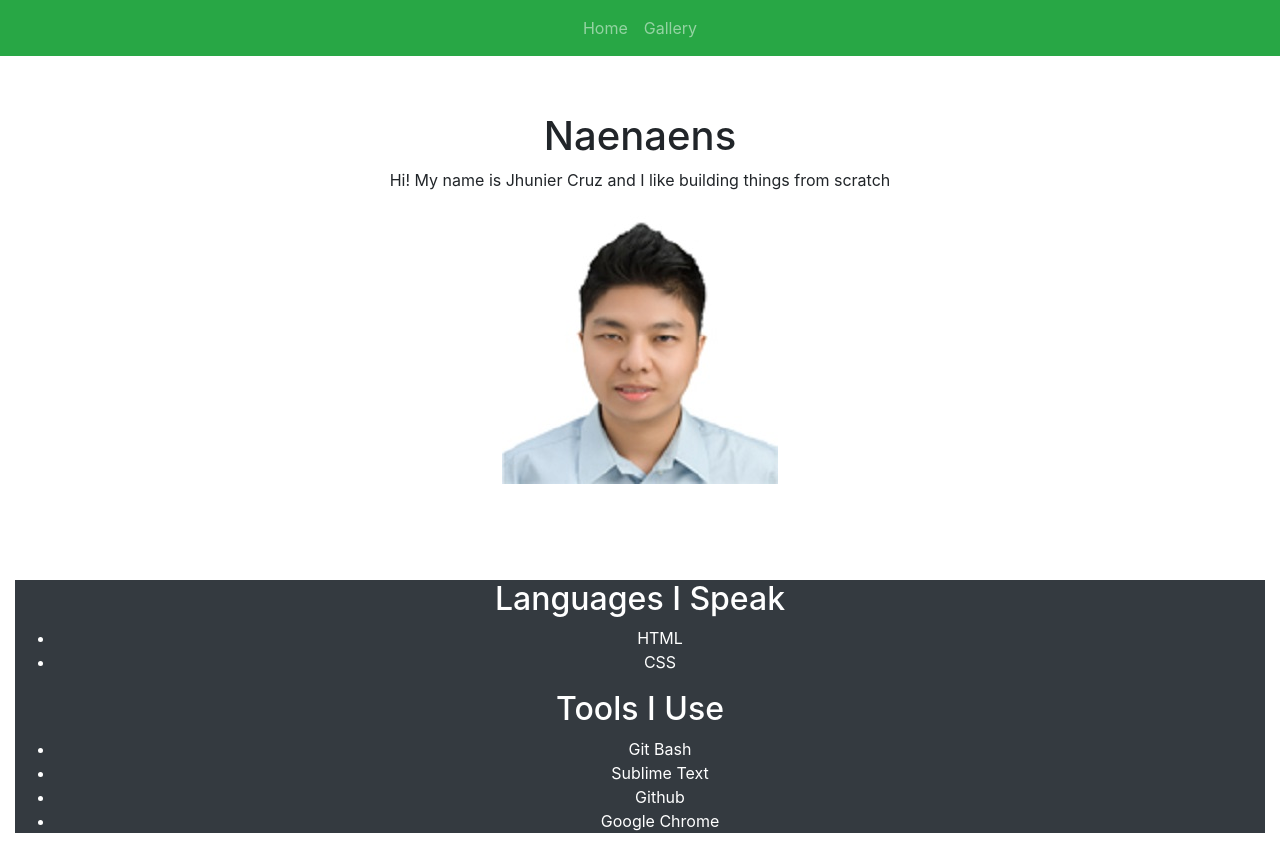
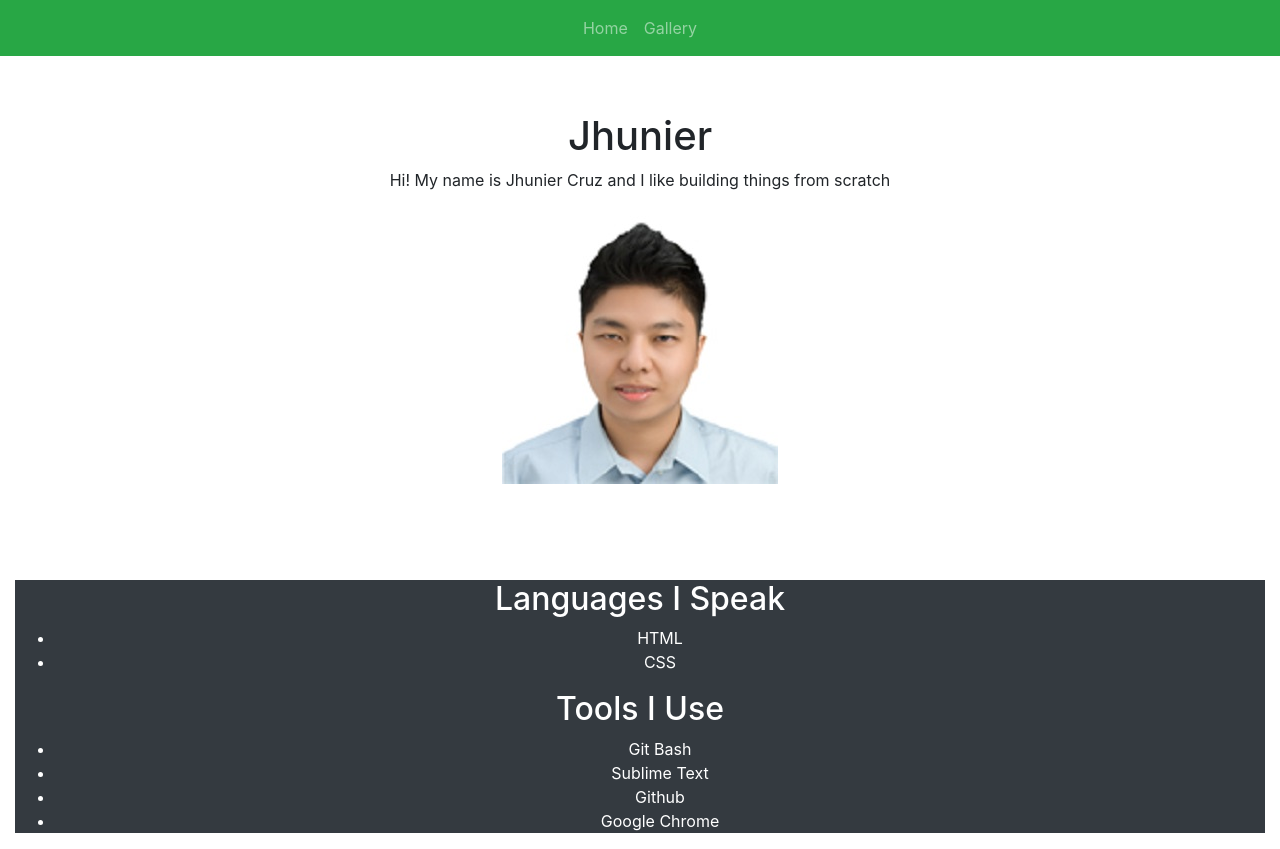
Before and after one commit to cruzjhunier/fcb-portfolio-cruz, a plain HTML site: page index.html in a window 1280 px wide. Drawn offline with nearby package versions, Linux system fonts and the light colour scheme.

```diff
--- a/index.html
+++ b/index.html
@@ -36,7 +36,7 @@
 		<!-- ctrl + shift + / = to create HTML comments -->
 		<!--landing section-->
 		<section id="landing" class="jumbotron text-center mt-5 bg-transparent">
-			<h1>Naenaens</h1>
+			<h1>Jhunier</h1>
 			<p>Hi! My name is Jhunier Cruz and I like building things from scratch</p>
 			<img src="./id.jpg" class="img-fluid">
 		</section>
```
